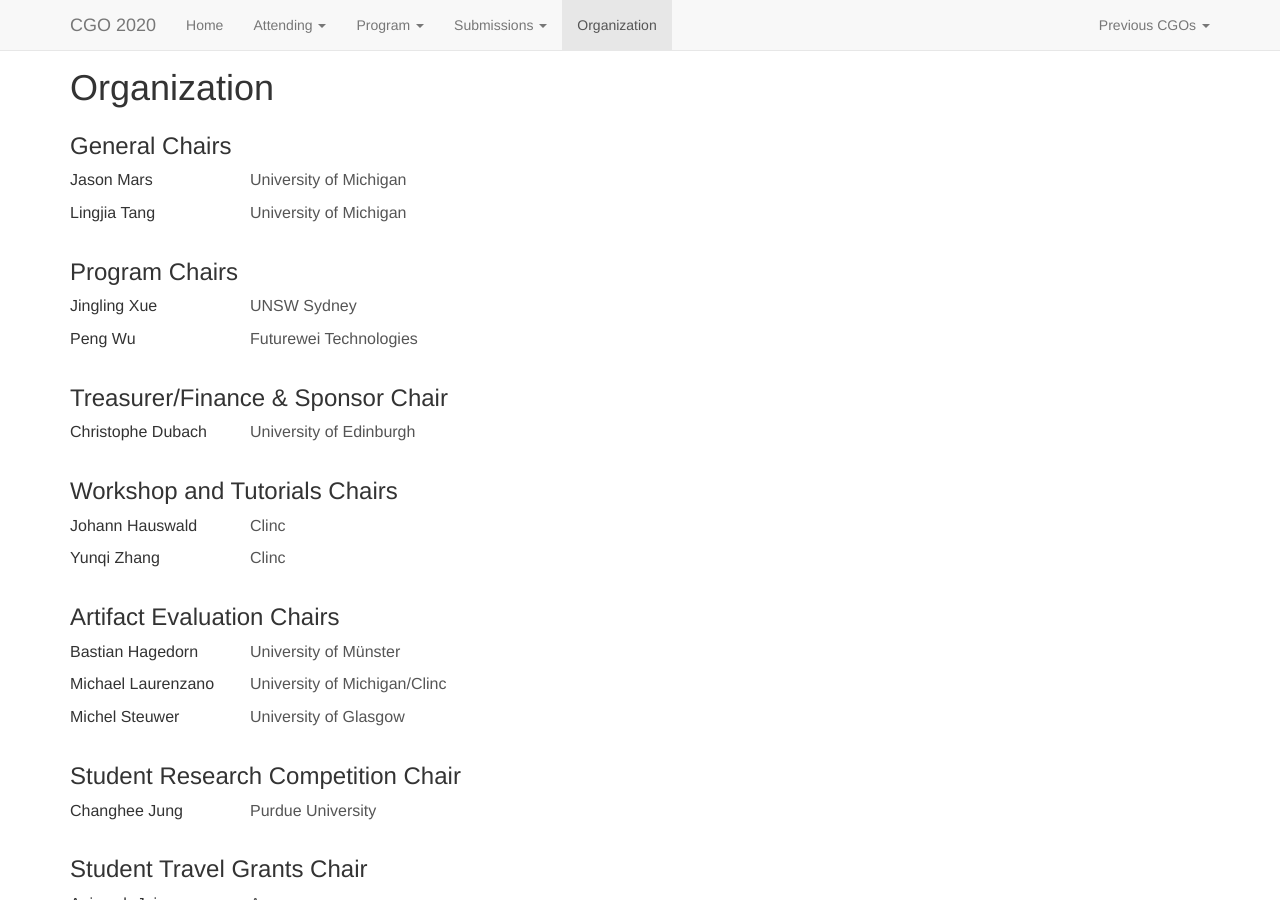
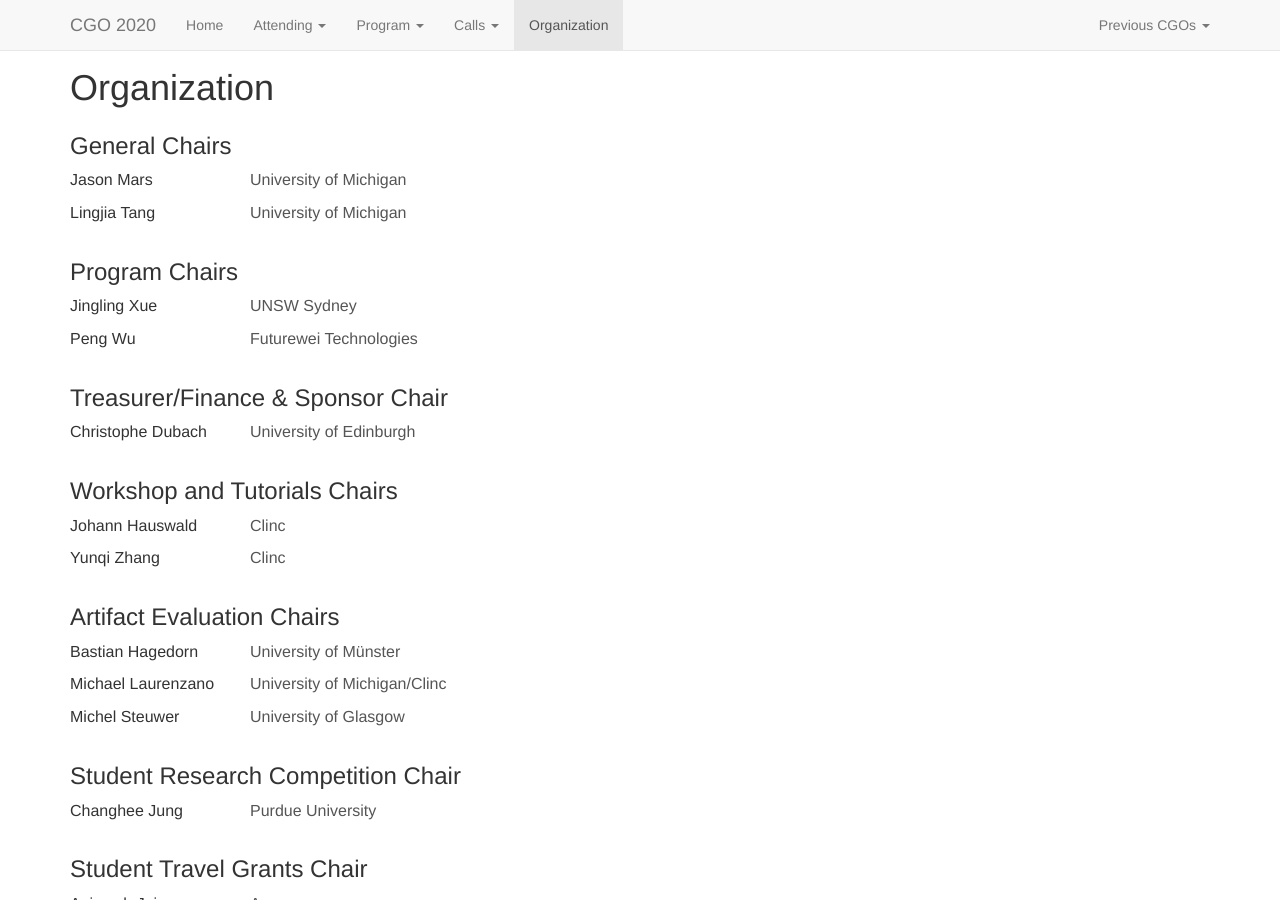
Before and after one commit to jingling/cgo2020, a Jekyll site: the page built from organization.html, in a window 1280 px wide and 900 px high. Built offline with Jekyll 4.4.1, drawn with Linux system fonts in a browser that asks for light colours; nearby versions of some CDN libraries; comment, search, counter and statistics services are not loaded.

Commit message:
Update nav.html

```diff
--- a/_includes/nav.html
+++ b/_includes/nav.html
@@ -43,7 +43,7 @@
           </a>
         </li>
 
-        <!--<li class="dropdown">
+        <li class="dropdown">
           <a aria-expanded="false" aria-haspopup="true" class="dropdown-toggle" data-toggle="dropdown" href="#"
             id="program-dropdown" role="button">
             Calls
@@ -60,9 +60,9 @@
                   href="{{ '/src/' | relative_url }}">Student Research Competition</a></li>
             </ul>
           </a>
-        </li>-->
+        </li>
 
-        <li class="dropdown">
+        <!--<li class="dropdown">
           <a aria-expanded="false" aria-haspopup="true" class="dropdown-toggle" data-toggle="dropdown" href="#"
             id="program-dropdown" role="button">
             Submissions
@@ -80,6 +80,7 @@
             </ul>
           </a>
         </li>
+        -->
 
         <!-- <li class="dropdown">
           <a aria-expanded="false" aria-haspopup="true" class="dropdown-toggle" data-toggle="dropdown" href="#" id="attending-dropdown" role="button">
```
